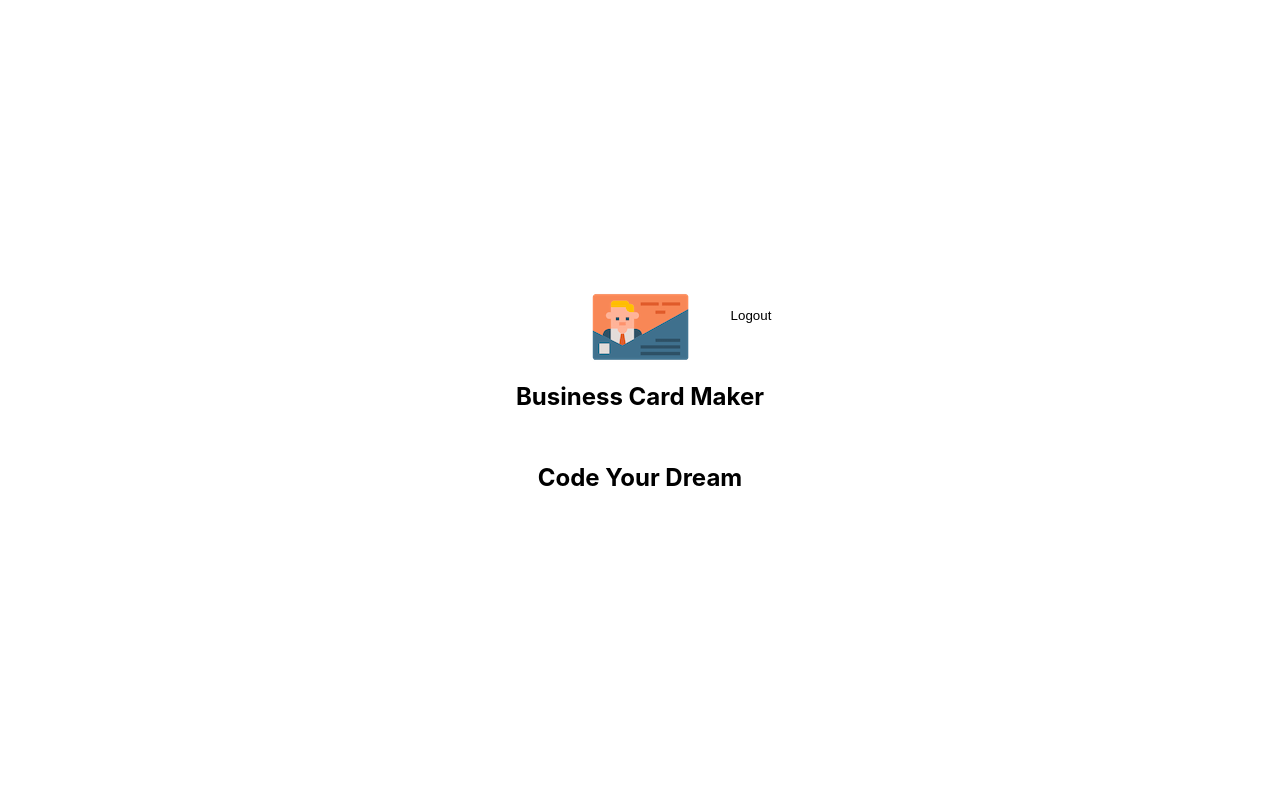
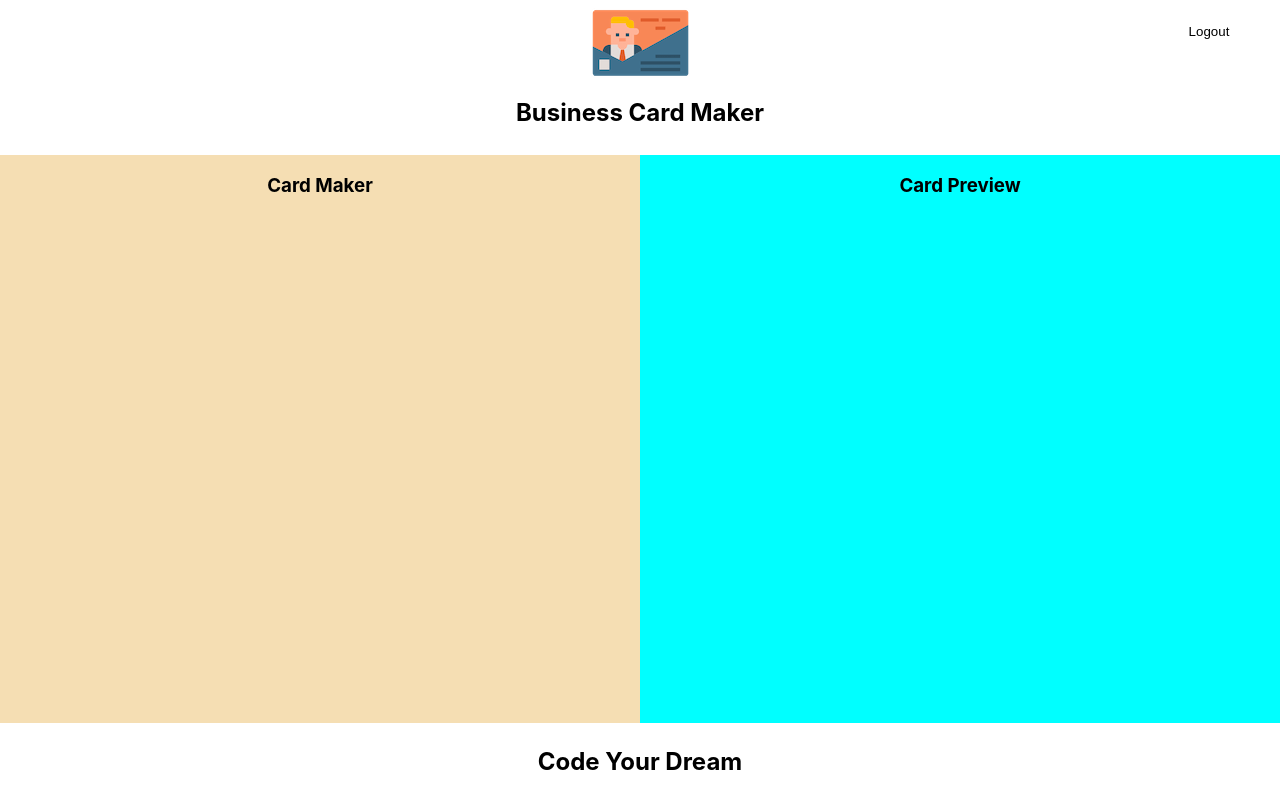
Before and after one commit to csjv95/react_basic_card-maker, a React (Create React App) app: page /maker in a window 1280 px wide. Built offline with nearby package versions, Linux system fonts and the light colour scheme; no server answers; sample sign-in values are in the browser's storage.

Commit message:
Styling editor & preview

```diff
--- /dev/null
+++ b/src/componets/editor/editor.jsx
@@ -0,0 +1,12 @@
+import React from 'react';
+import styles from './editor.module.css'
+
+const Editor = (props) => {
+  return(
+    <section className={styles.editor}>
+    <h3 className={styles.title}>Card Maker</h3>
+    </section>
+  )
+}
+
+export default Editor;
--- /dev/null
+++ b/src/componets/editor/editor.module.css
@@ -0,0 +1,13 @@
+@value makerGreen from '../../common/colors.css';
+
+.editor {
+  display: flex;
+  justify-content: center;
+  flex-basis: 50%;
+  background-color: wheat;
+}
+
+.title {
+  margin-bottom: 1em;
+  color: makerGreen;
+}
--- a/src/componets/maker/maker.jsx
+++ b/src/componets/maker/maker.jsx
@@ -1,30 +1,36 @@
-import React, { useEffect } from 'react';
-import { useHistory } from 'react-router-dom';
-import Footer from '../footer/footer';
-import Header from '../header/header';
-import styles from './maker.module.css';
+import React, { useEffect } from "react";
+import { useHistory } from "react-router-dom";
+import Editor from "../editor/editor";
+import Footer from "../footer/footer";
+import Header from "../header/header";
+import Preview from "../preview/preview";
+import styles from "./maker.module.css";
 
-const Maker = ({authService}) => {
+const Maker = ({ authService }) => {
   const history = useHistory();
 
   const onLogout = () => {
     authService.logout();
-  }
+  };
 
-  useEffect(()=> {
-    authService.onAuthChange(user => {
-      if(!user) {
-        history.push('/');
+  useEffect(() => {
+    authService.onAuthChange((user) => {
+      if (!user) {
+        history.push("/");
       }
-    })
-  })
+    });
+  });
 
   return (
     <section className={styles.maker}>
-      <Header onLogout={onLogout}/>
+      <Header onLogout={onLogout} />
+      <div className={styles.container}>
+        <Editor />
+        <Preview />
+      </div>
       <Footer />
     </section>
   );
-}
+};
 
 export default Maker;
--- a/src/componets/maker/maker.module.css
+++ b/src/componets/maker/maker.module.css
@@ -0,0 +1,19 @@
+@value mediaQuery from '../../common/size.css';
+
+.maker {
+  width: 100%;
+  height: 100%;
+  display: flex;
+  flex-direction: column;
+}
+
+.container {
+  display: flex;
+  flex-grow: 1;
+}
+
+@media screen and (max-width: mediaQuery) {
+  .container {
+    flex-direction: column;
+  }
+}
--- /dev/null
+++ b/src/componets/preview/preview.jsx
@@ -0,0 +1,12 @@
+import React from 'react';
+import styles from './preview.module.css'
+
+const Preview = (props) => {
+  return(
+    <section className={styles.preview}>
+      <h3 className={styles.title}>Card Preview</h3>
+    </section>
+  )
+}
+
+export default Preview;
--- /dev/null
+++ b/src/componets/preview/preview.module.css
@@ -0,0 +1,13 @@
+@value makerGreen from '../../common/colors.css';
+
+.preview {
+  display: flex;
+  justify-content: center;
+  flex-basis: 50%;
+  background-color: aqua;
+}
+
+.title {
+  margin-bottom: 1em;
+  color: makerGreen;
+}
```
